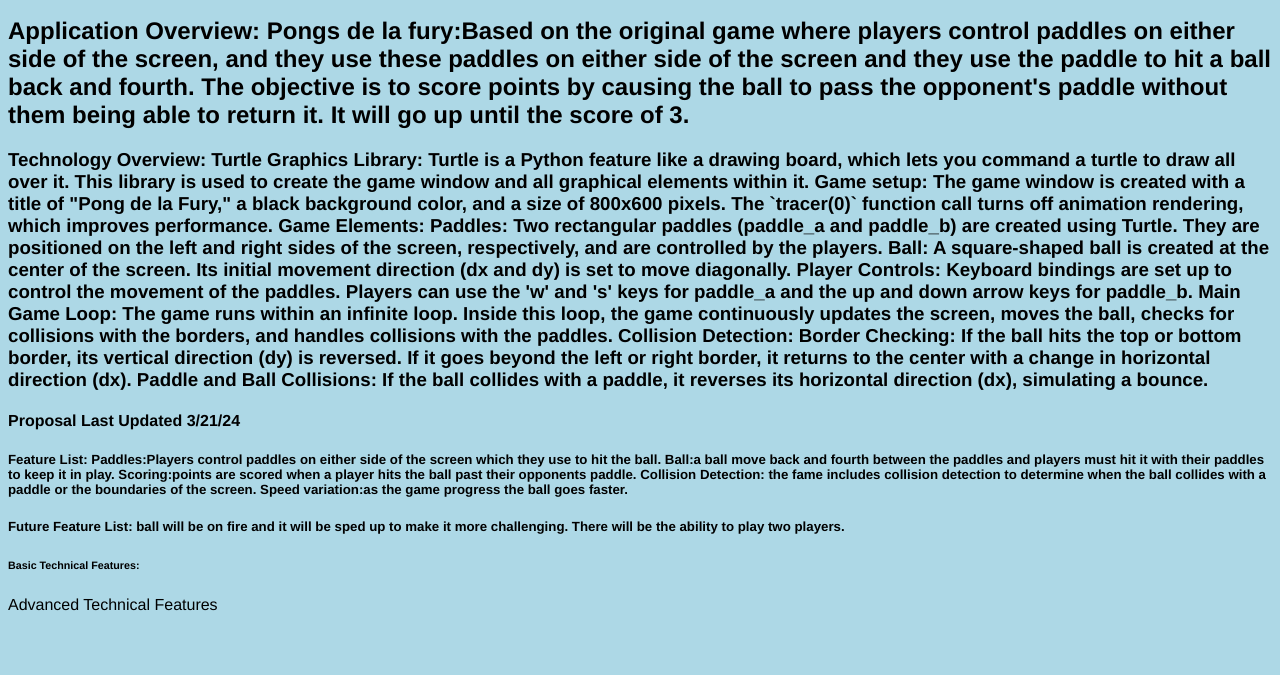
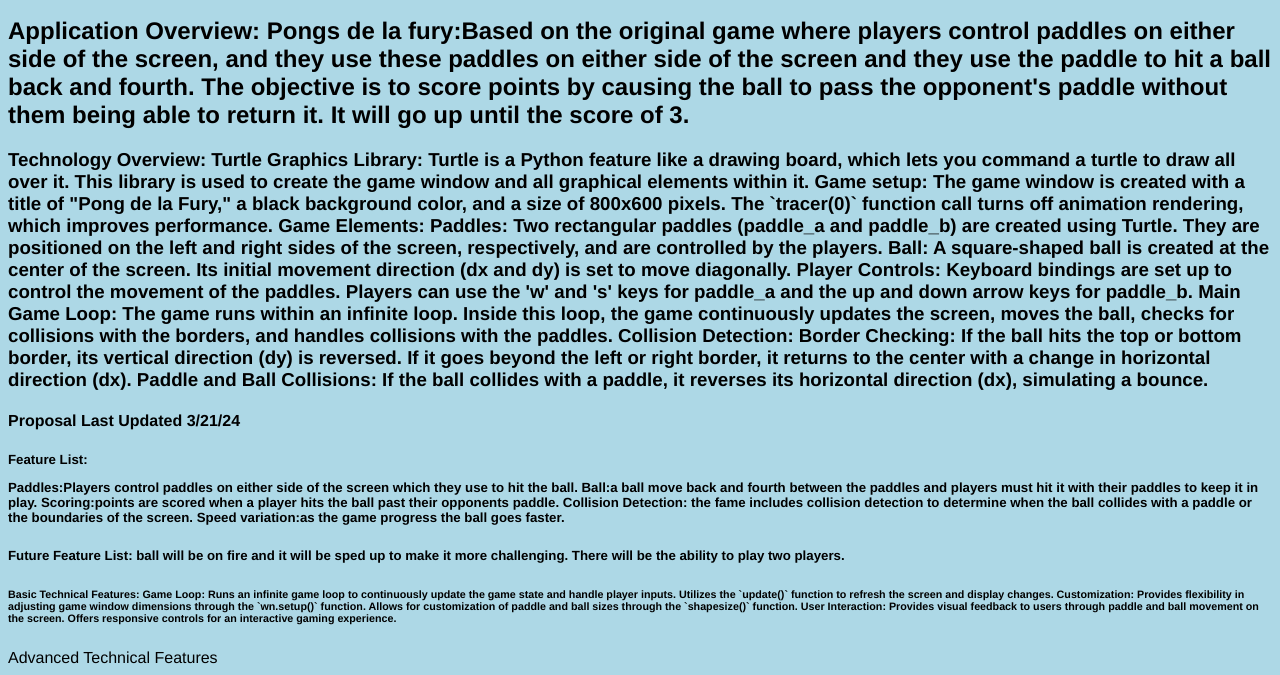
Before and after one commit to Jnandez1300/class-project-proposal, a plain HTML site: page index.html in a window 1280 px wide. Shown: the part 127-802 px from the top of the page. Drawn offline with Linux system fonts and the light colour scheme.

Commit message:
Update index.html

```diff
--- a/index.html
+++ b/index.html
@@ -71,12 +71,22 @@ Collision Detection:
  </h3>
 <h4>Proposal Last Updated 3/21/24 </h4>
 <h5>Feature List:
-Paddles:Players control paddles on either side of the screen which they use to hit the ball.
+<p>Paddles:Players control paddles on either side of the screen which they use to hit the ball.
 Ball:a ball move back and fourth between the paddles and players must hit it with their paddles to keep it in play.
 Scoring:points are scored when a player hits the ball past their opponents paddle.
 Collision Detection: the fame includes collision detection to determine when the ball collides with a paddle or the boundaries of the screen.
 Speed variation:as the game progress the ball goes faster.  </h5>
 <h5>Future Feature List: ball will be on fire and it will be sped up to make it more challenging.
-There will be the ability to play two players.</h5>
-<h6>Basic Technical Features:</h6>
+There will be the ability to play two players.</p>
+</h5>
+<h6>Basic Technical Features:
+	Game Loop: Runs an infinite game loop to continuously update the game state and handle player inputs.
+	Utilizes the `update()` function to refresh the screen and display changes.
+Customization:
+   Provides flexibility in adjusting game window dimensions through the `wn.setup()` function.
+   Allows for customization of paddle and ball sizes through the `shapesize()` function.
+User Interaction:
+   Provides visual feedback to users through paddle and ball movement on the screen.
+    Offers responsive controls for an interactive gaming experience.
+</h6>
 <h7>Advanced Technical Features </h7>
```
